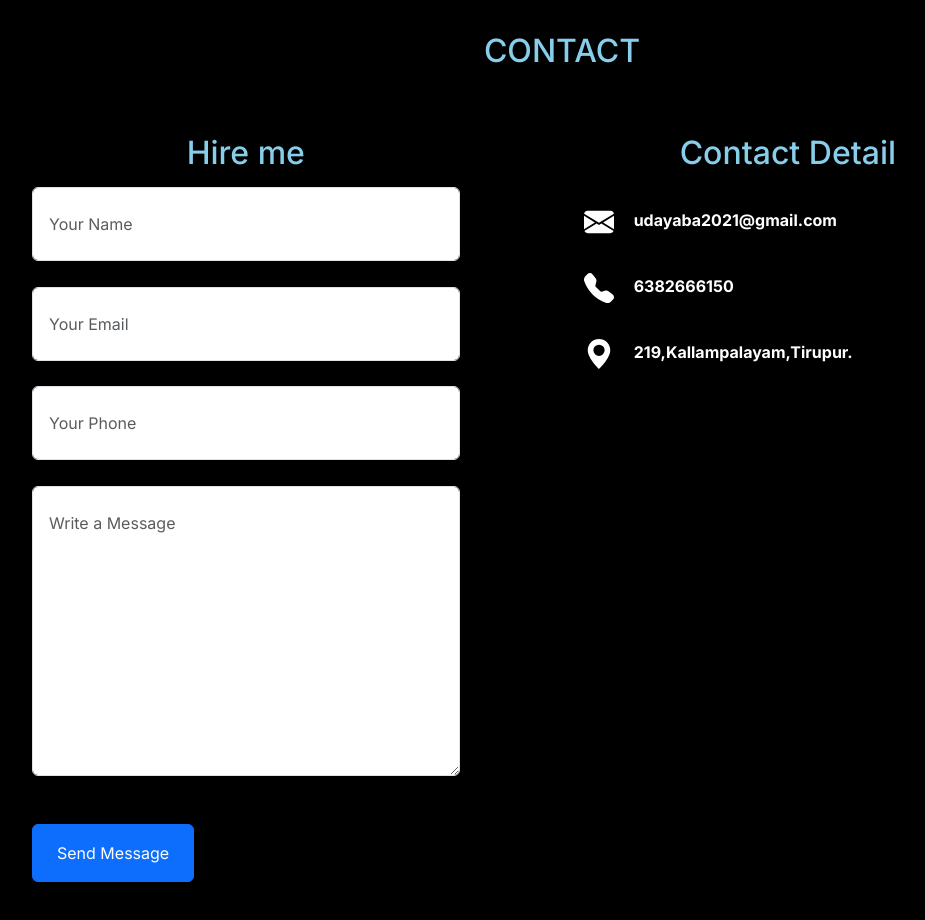
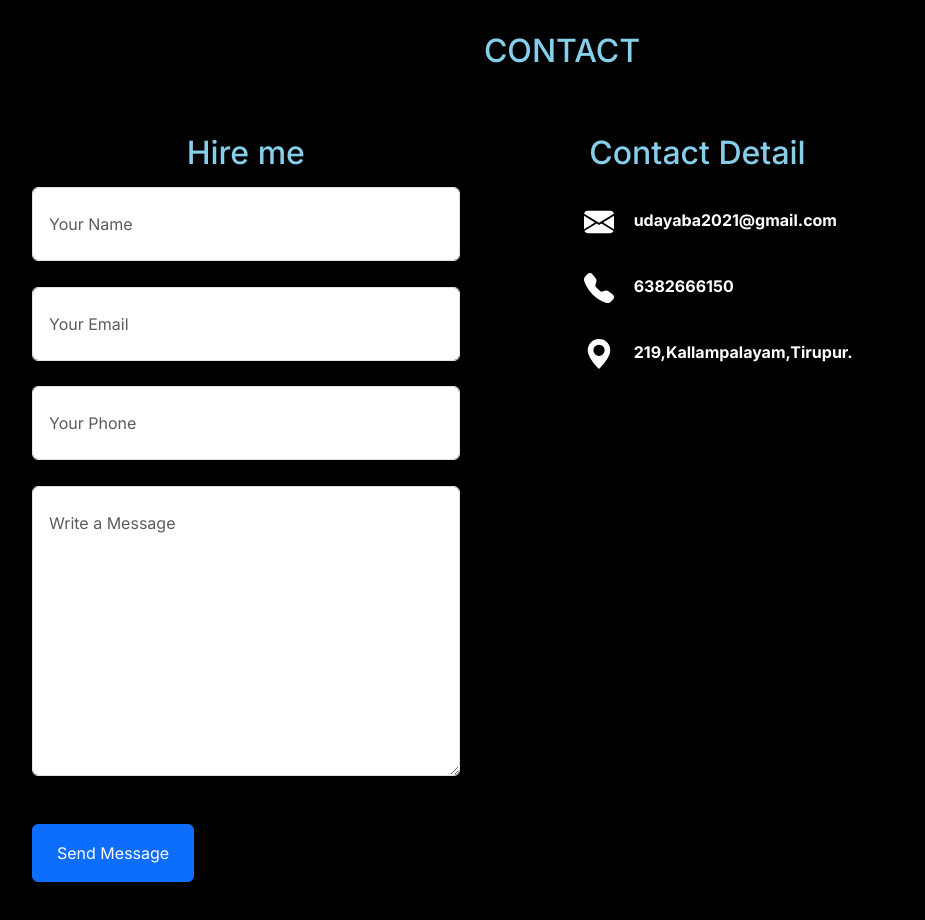
Before and after one commit to Udaya1011/PORTFOLIO, a plain HTML site: page index.html in a window 1280 px wide. Shown: the part 4880-5800 px from the top of the page, without its empty margins (78-1003 px from the left). Drawn offline with nearby package versions, Linux system fonts and the light colour scheme.

Commit message:
Update index.html

```diff
--- a/index.html
+++ b/index.html
@@ -350,7 +350,7 @@
                         </form>
                     </div>
 
-                    <div class="col-md-7 mb-4">
+                    <div class="col-md-5 mb-4">
                       <h2>Contact Detail</h2>
                      <p><svg xmlns="http://www.w3.org/2000/svg" width="30" height="30" fill="currentColor" class="bi bi-envelope-fill" viewBox="0 0 16 16">
                       <path d="M.05 3.555A2 2 0 0 1 2 2h12a2 2 0 0 1 1.95 1.555L8 8.414zM0 4.697v7.104l5.803-3.558zM6.761 8.83l-6.57 4.027A2 2 0 0 0 2 14h12a2 2 0 0 0 1.808-1.144l-6.57-4.027L8 9.586zm3.436-.586L16 11.801V4.697z"/>
```
